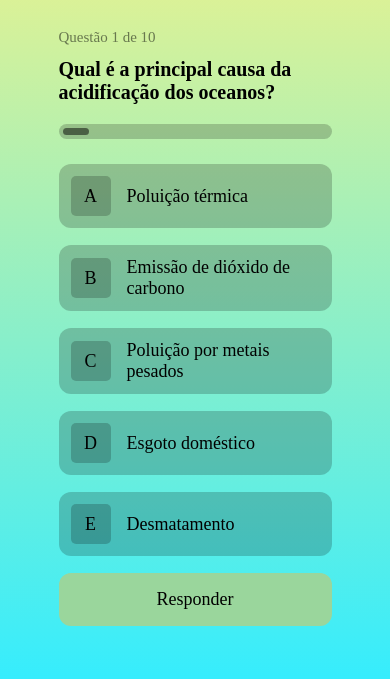
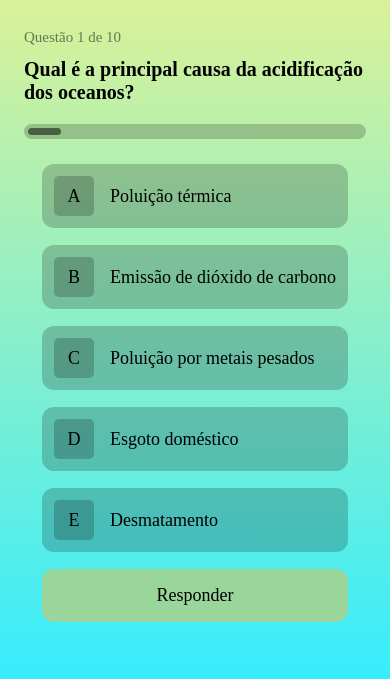
Before and after one commit to Lucasmsti/quizz, a plain HTML site: page pages/quiz/quiz.html in a window 390 px wide. Shown: the part 153-832 px from the top of the page. Drawn offline with Linux system fonts and the light colour scheme; a web font is replaced by a local one.

Commit message:
edit: responsive design

```diff
--- a/pages/quiz/quiz.css
+++ b/pages/quiz/quiz.css
@@ -154,15 +154,17 @@ main {
     }
 
     .pergunta {
-        width: 70vw;
+        max-width: 90vw;
+        word-wrap: break-word;
     }
 
     .alternativas {
-        width: 70vw;
+        max-width: 90vw;
     }
 
     .alternativas form label {
         margin-bottom: 5px;
+        word-wrap: break-word;
     }
 
 }
```
